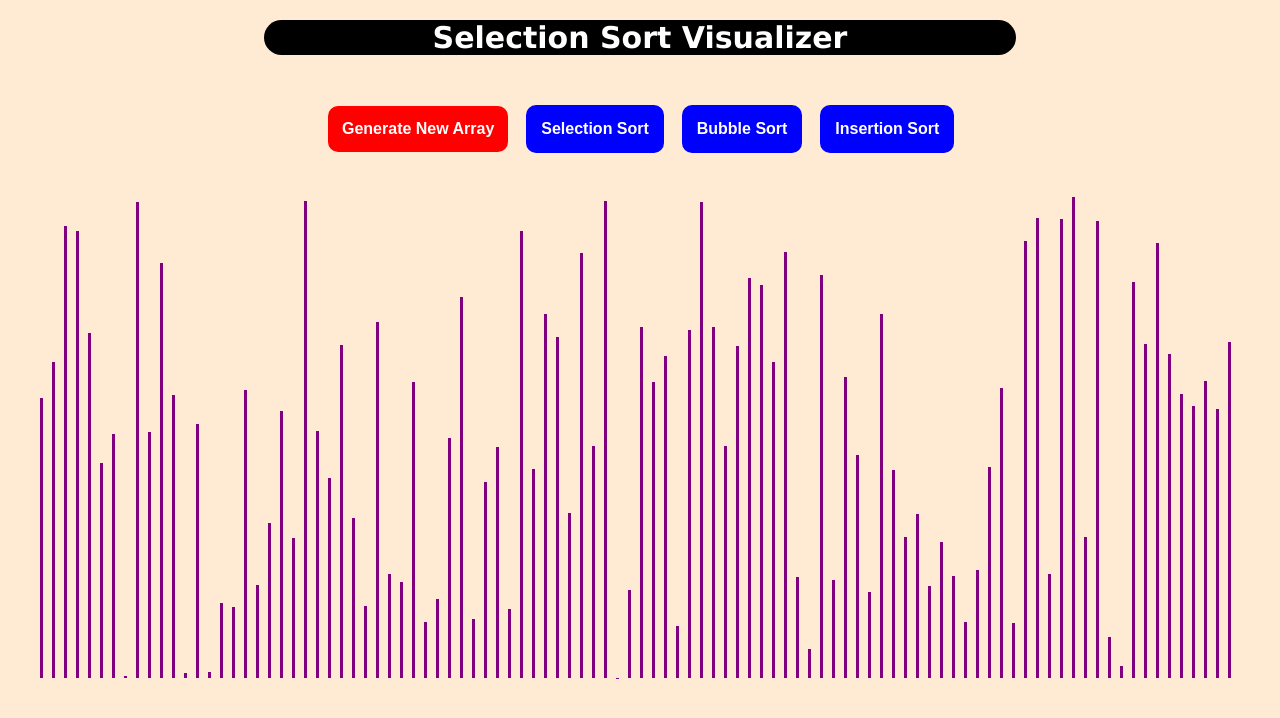
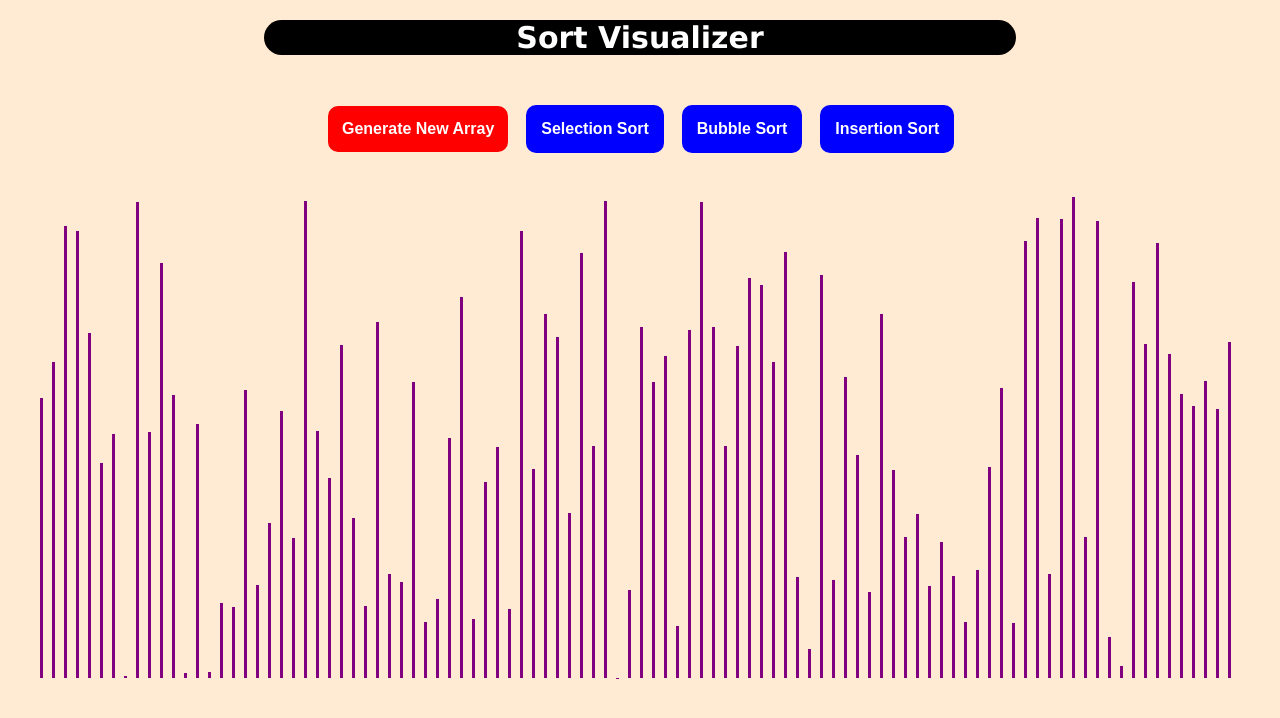
Before and after one commit to Nitant-Suhagiya/Sorting_Visualizer, a plain HTML site: page Index.html in a window 1280 px wide. Drawn offline with Linux system fonts and the light colour scheme.

Commit message:
Update Index.html

```diff
--- a/Index.html
+++ b/Index.html
@@ -14,7 +14,7 @@
 
 <body >
 
-	<section class="head">Selection Sort Visualizer</section>
+	<section class="head">Sort Visualizer</section>
 
 	<button class="btn1" onclick="generate()" id="Button1" >
 	Generate New Array</button>
```
